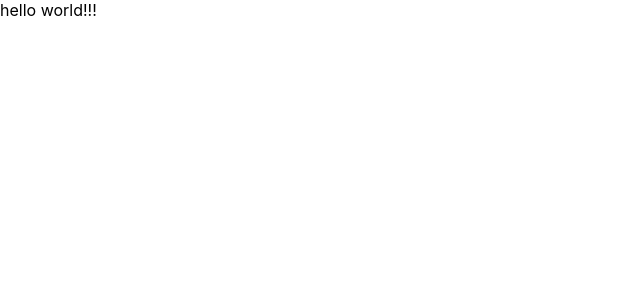
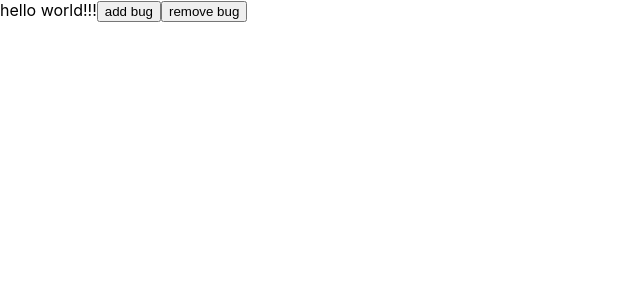
Before and after one commit to sajjad-jbr/sample-react-redux, a React (Create React App) app: page / in a window 1280 px wide. Shown: the top 300 px of the page, without its empty margins (0-640 px from the left). Built offline with nearby package versions, Linux system fonts and the light colour scheme.

Commit message:
first app with redux

```diff
--- a/src/App.js
+++ b/src/App.js
@@ -1,9 +1,46 @@
-import React from 'react';
+import React, {useState} from 'react';
+import store from './FirstTest/store'
 
 function App(props) {
+
+    const unsubscribe = store.subscribe(()=>{
+        console.log("sajjad: ", {store, getState: store.getState()});
+    })
+
+    const [listBug, setListBug] = useState(store.getState());
     return (
         <div>
-          hello world!!!
+            hello world!!!
+            <button onClick={() => {
+                store.dispatch({
+                    type: "ADD_BUG",
+                    payload: {
+                        description: "bug 1"
+                    }
+                })
+                setListBug(store.getState())
+            }}>
+                add bug
+            </button>
+            <button onClick={() => {
+                store.dispatch({
+                    type: "REMOVE_BUG",
+                    payload: {
+                        ...listBug[listBug.length - 1]
+                    }
+                })
+                setListBug(store.getState())
+            }}>
+                remove bug
+            </button>
+            <br/>
+            <ul>
+                {listBug.map(bug => {
+                    return <li key={bug.id}>
+                        {`${bug.id} - ${bug.description} - ${bug.resolve}`}
+                    </li>
+                })}
+            </ul>
         </div>
     );
 }
--- /dev/null
+++ b/src/FirstTest/reducer.js
@@ -0,0 +1,34 @@
+let lastId = 0;
+
+export default function reducer(store = [], action) {
+    if (action.type === "ADD_BUG") {
+        return [
+            ...store,
+            {
+                id: ++lastId,
+                description: action.payload.description,
+                resolve: false
+            }
+        ]
+    } else if (action.type === "REMOVE_BUG") {
+        return store.filter(item => item.id !== action.payload.id)
+    } else {
+        return store
+    }
+
+/*    switch (action.type) {
+        case "ADD_BUG":
+            return [
+                ...store,
+                {
+                    id: ++lastId,
+                    description: action.payload.description,
+                    resolve: false
+                }
+            ]
+        case "REMOVE_BUG":
+            return store.filter(item => item.id !== action.payload)
+        default:
+            return store;
+    }*/
+}
--- /dev/null
+++ b/src/FirstTest/store.js
@@ -0,0 +1,4 @@
+import {createStore} from "redux";
+import reducer from './reducer'
+const store = createStore(reducer);
+export default store;
```
